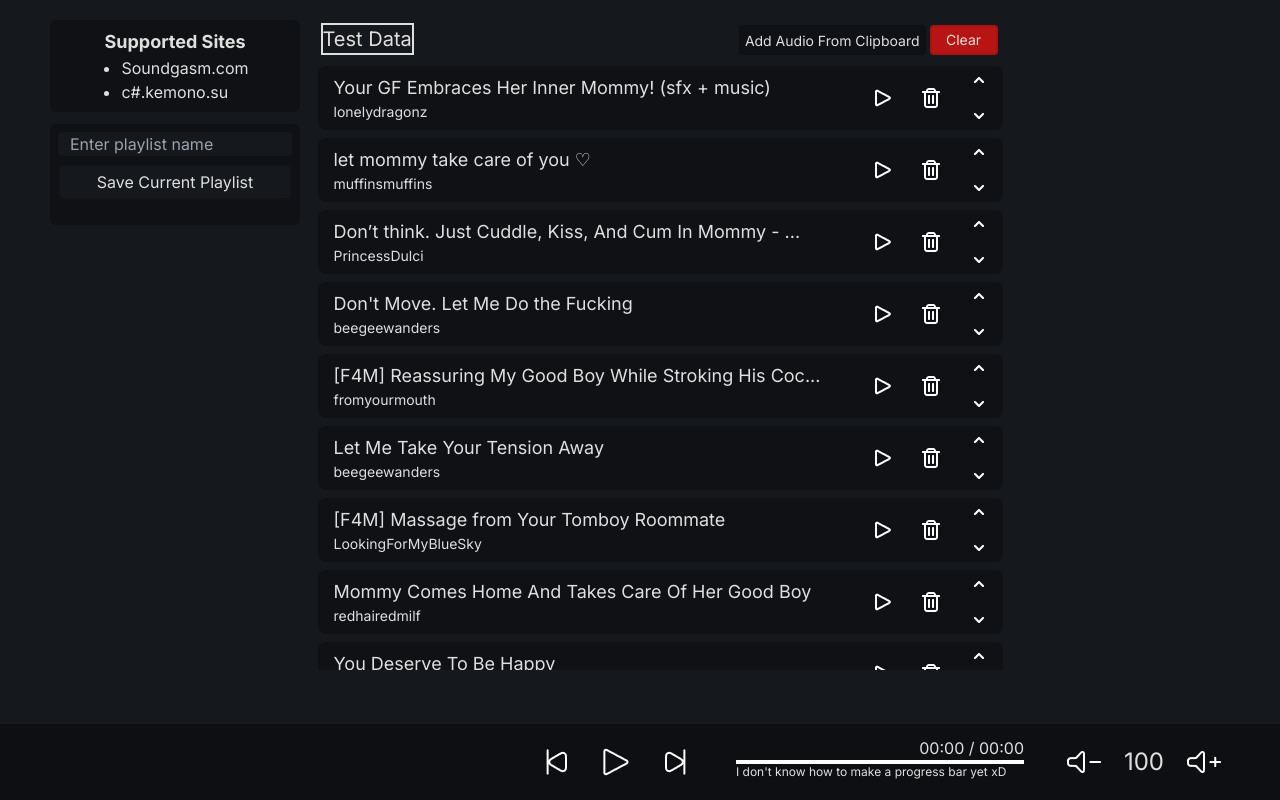
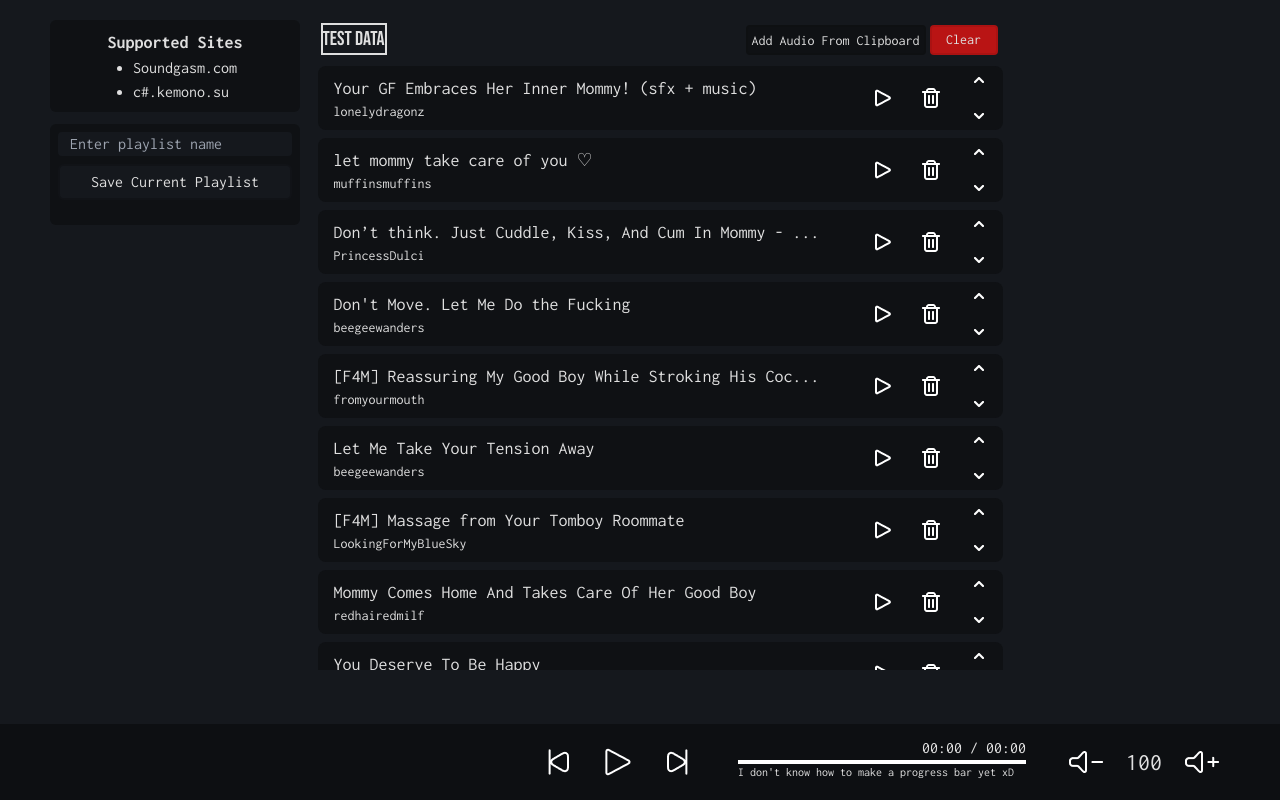
Before and after one commit to R-uan/soundgas-playlist, a Next.js app: page / in a window 1280 px wide. Built offline with nearby package versions, Linux system fonts and the light colour scheme.

Commit message:
new font

```diff
--- a/src/app/globals.css
+++ b/src/app/globals.css
@@ -1,13 +1,23 @@
+@import url("https://fonts.googleapis.com/css2?family=Bebas+Neue&display=swap");
+@import url("https://fonts.googleapis.com/css2?family=Inconsolata:wght@200;300;400;700&display=swap");
 @tailwind base;
 @tailwind components;
 @tailwind utilities;
+
+* {
+	font-family: "Inconsolata", monospace;
+}
 
 ::-webkit-scrollbar {
 	display: none;
 }
 
-.has-tooltip:hover .tooltip {
+.has-tooltip:hover > .tooltip {
 	@apply visible z-50;
+}
+
+.playlist-name {
+	font-family: "Bebas Neue", sans-serif;
 }
 
 textarea:focus,
```
